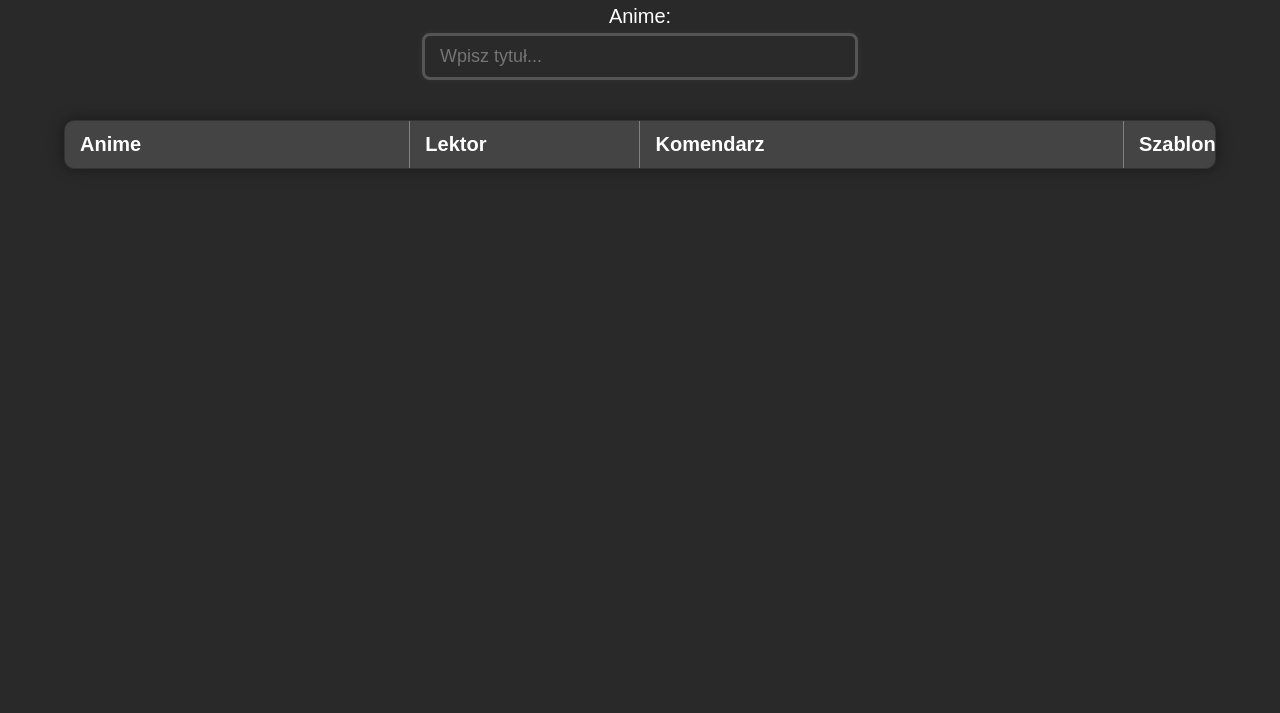
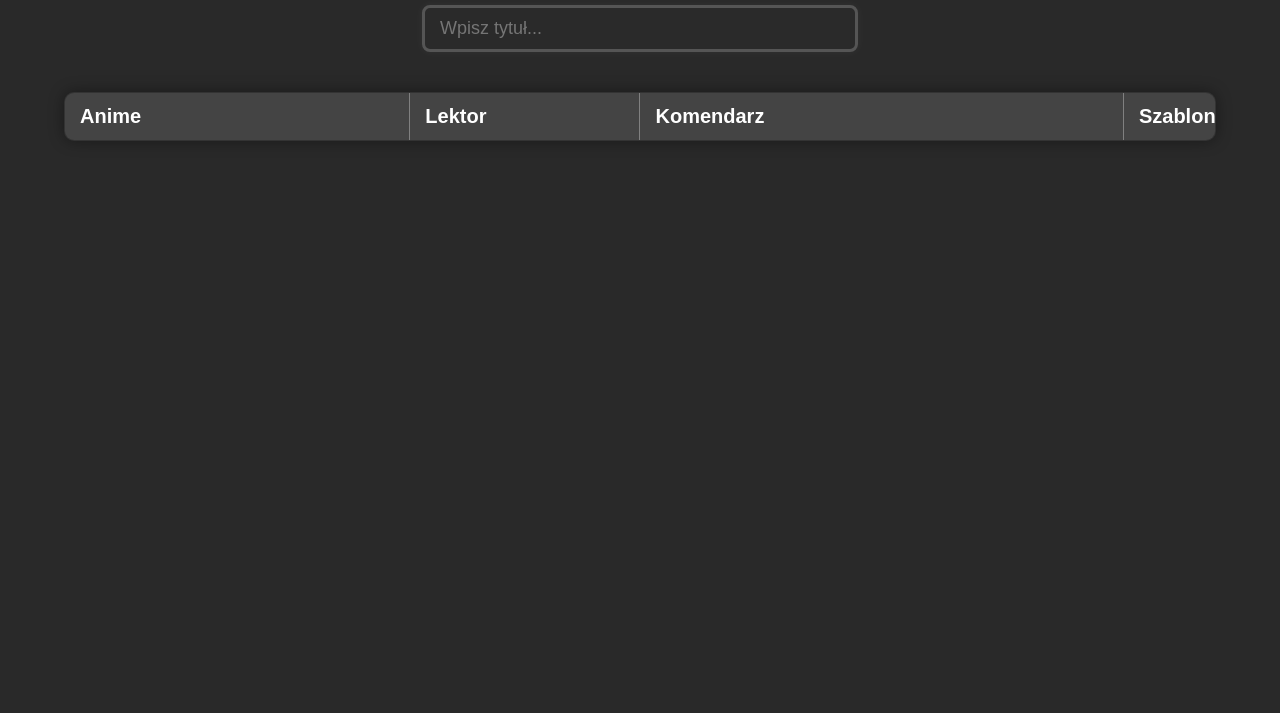
Before and after one commit to iSanax/GitHub-Pages, a plain HTML site: page Page/index.html in a window 1280 px wide. Shown: the part 87-800 px from the top of the page. Drawn offline with Linux system fonts and the light colour scheme; no server answers.

Commit message:
Update index.html

```diff
--- a/Page/index.html
+++ b/Page/index.html
@@ -7,7 +7,7 @@
 </head>
 <body>
     <h1>Anime</h1>
-    <label for="search">Anime:</label>
+     <!-- <label for="search">Anime:</label> -->
     <input type="text" id="search" placeholder="Wpisz tytuł..." />
     <table id="data-table" border="1">
         <colgroup>
```
